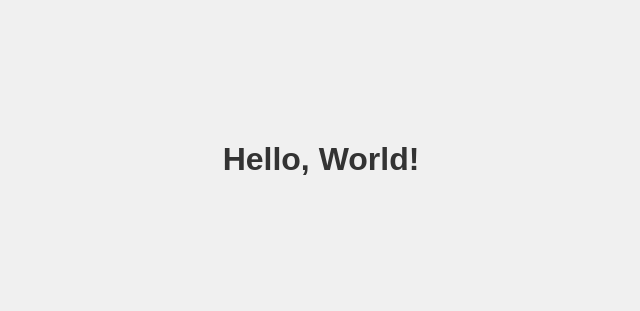
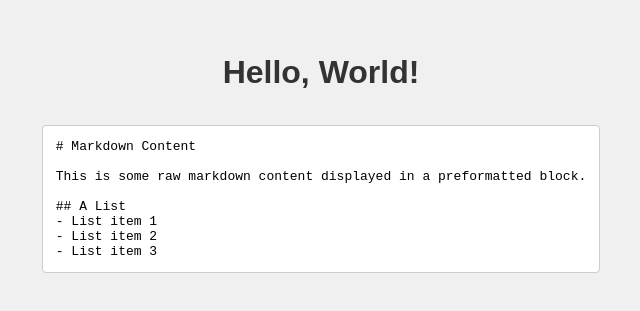
Before and after one commit to theCodeForgerHQ/hello-world-task-001, a plain HTML site: page index.html in a window 1280 px wide. Shown: the part 241-552 px from the top of the page, without its empty margins (319-959 px from the left). Drawn offline with Linux system fonts and the light colour scheme.

Commit message:
feat: Revise application for round 2

```diff
--- a/index.html
+++ b/index.html
@@ -9,6 +9,7 @@
         body {
             font-family: sans-serif;
             display: flex;
+            flex-direction: column; /* Arrange items vertically */
             justify-content: center;
             align-items: center;
             height: 100vh;
@@ -18,11 +19,27 @@
         h1 {
             color: #333;
         }
+        pre {
+            background-color: #fff;
+            border: 1px solid #ccc;
+            padding: 1em;
+            text-align: left;
+            border-radius: 4px;
+        }
     </style>
 </head>
 <body>
 
     <h1>Hello, World!</h1>
+<pre># Markdown Content
+
+This is some raw markdown content displayed in a preformatted block.
+
+## A List
+- List item 1
+- List item 2
+- List item 3
+</pre>
 
     <script>
         // All JavaScript must be in <script> tags. No JavaScript is required for this simple page.
```
